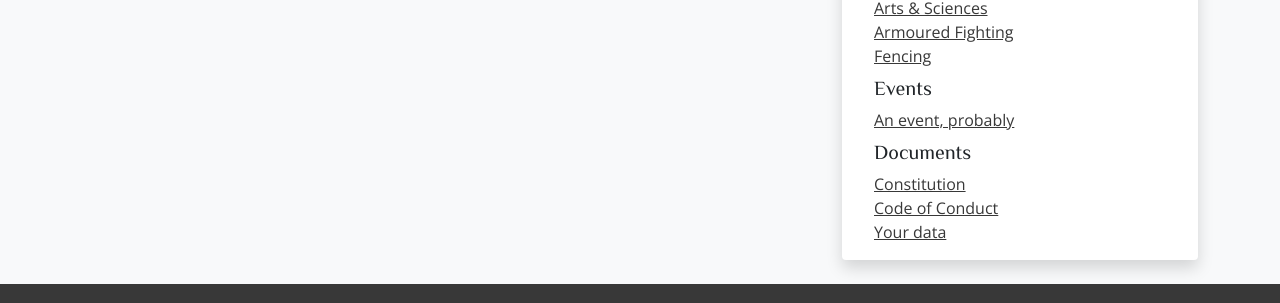
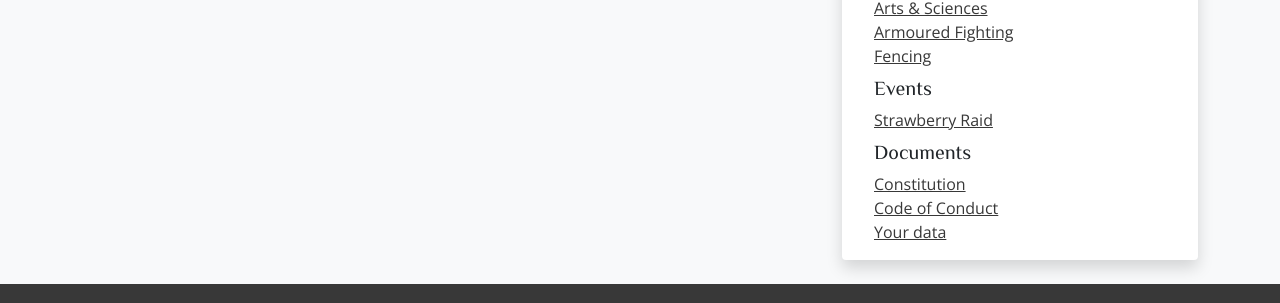
Before and after one commit to drachenwald/dun-in-mara, a Jekyll site: the page built from contact.md, in a window 1280 px wide. Shown: the part 509-812 px from the top of the page. Built offline with Jekyll 4.4.1, drawn with Linux system fonts in a browser that asks for light colours; comment, search, counter and statistics services are not loaded.

Commit message:
Update sidebar-default.html

```diff
--- a/_includes/sidebar-default.html
+++ b/_includes/sidebar-default.html
@@ -13,7 +13,7 @@
       <li class="nav-item p-0"><a href="/historical-fencing">Fencing</a></li>
 
       <li class="nav-item pt-2"><h5>Events</h5></li>
-      <li class="nav-item p-0"><a href="/events/2020/an-event-probably">An event, probably</a></li>
+      <li class="nav-item p-0"><a href="/events/2022/strawberry-raid">Strawberry Raid</a></li>
 
       <li class="nav-item pt-2"><h5>Documents</h5></li>
       <li class="nav-item p-0"><a href="/about/constitution">Constitution</a></li>
```
